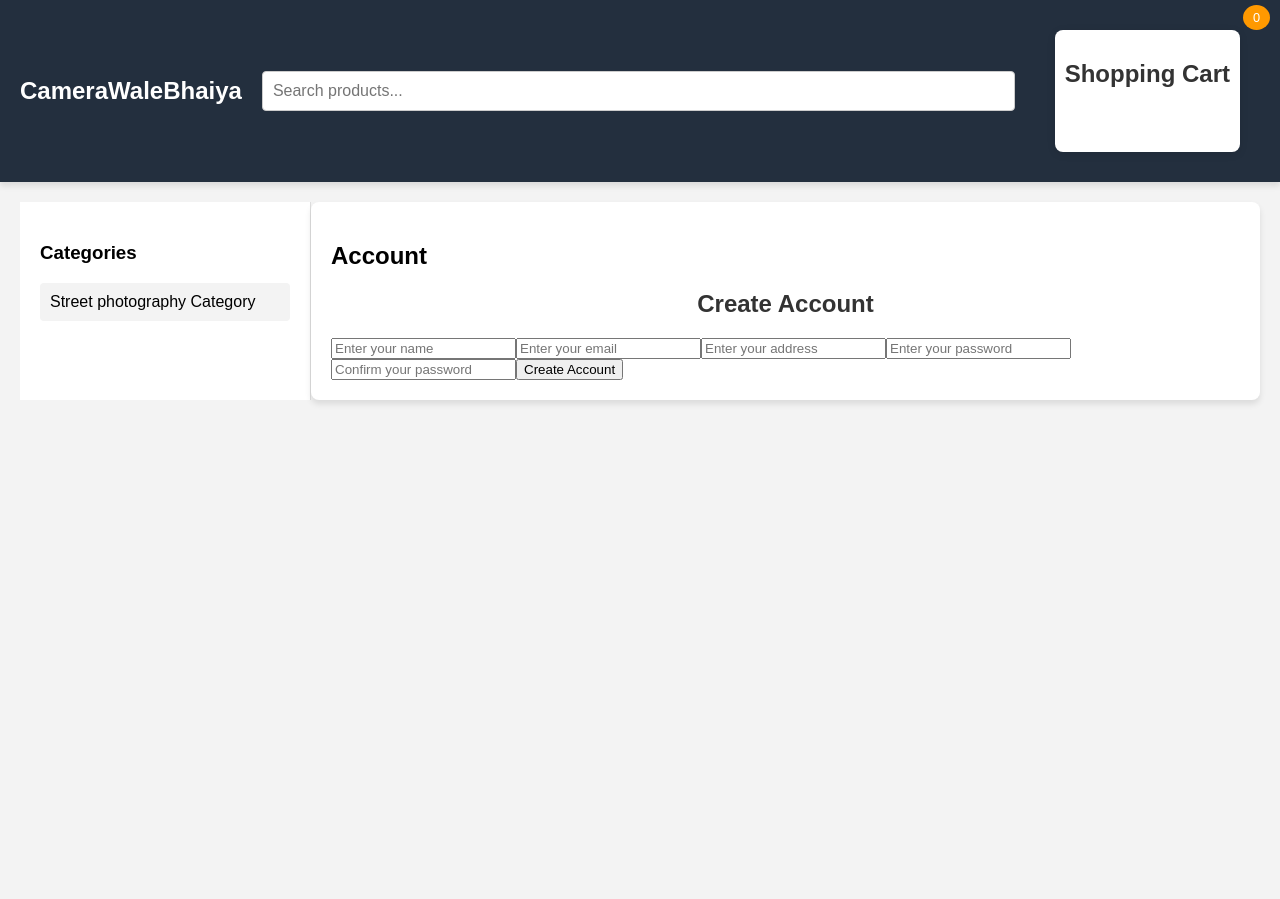
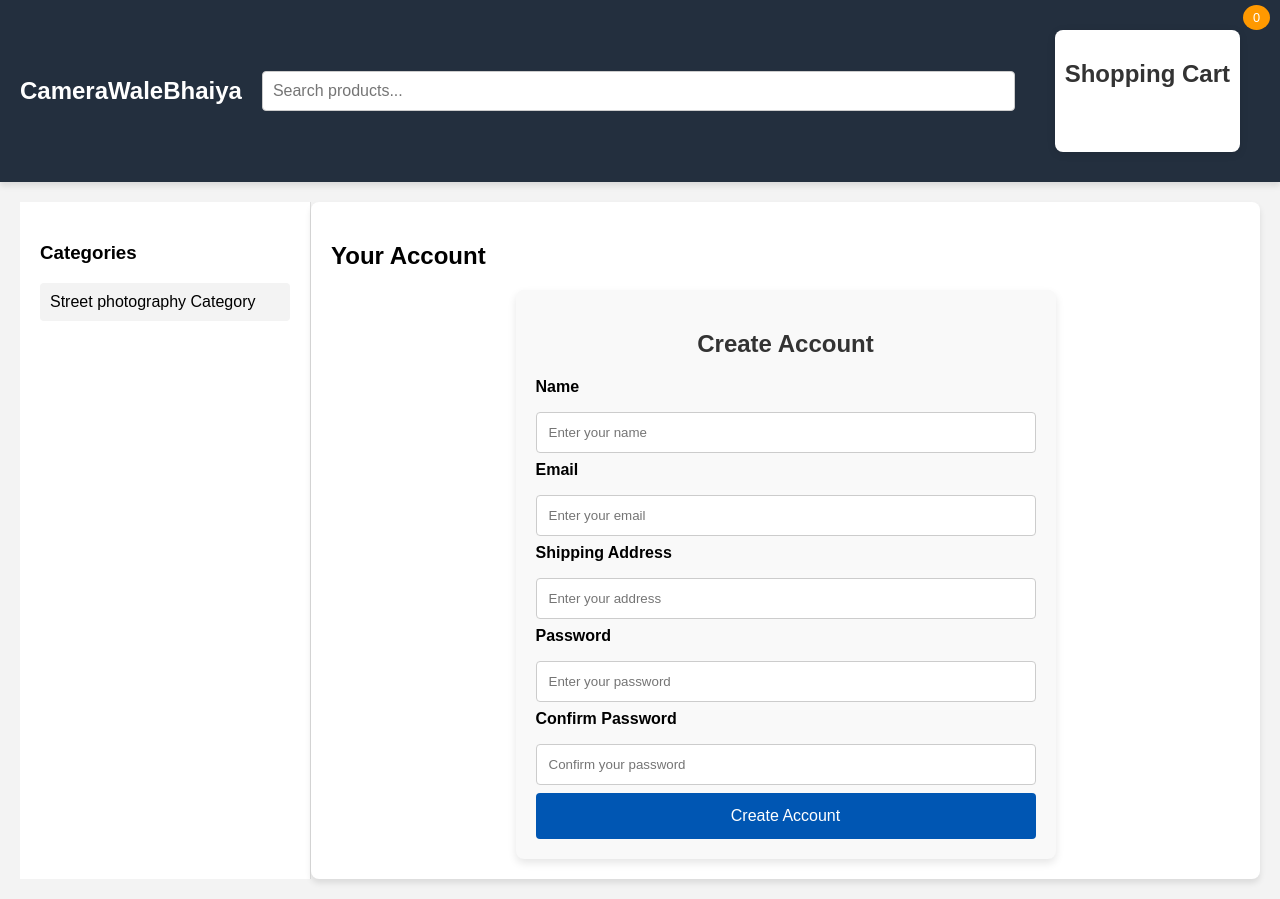
Before and after one commit to PoojanParmar/ecommerce, a React (Create React App) app in the folder frontend/: page /account in a window 1280 px wide. Before the commit the page ends 800 px from the top, so only its background shows below. Built offline with nearby package versions, Linux system fonts and the light colour scheme.

Commit message:
create account

```diff
--- /dev/null
+++ b/frontend/src/components/AccountForm.css
@@ -0,0 +1,59 @@
+/* AccountForm.css */
+.account-form {
+    max-width: 500px;
+    margin: 0 auto;
+    padding: 20px;
+    background-color: #f9f9f9;
+    border-radius: 8px;
+    box-shadow: 0 4px 8px rgba(0, 0, 0, 0.1);
+  }
+
+  .account-form h2 {
+    text-align: center;
+    margin-bottom: 20px;
+  }
+
+  .account-form label {
+    display: block;
+    margin-bottom: 8px;
+    font-weight: bold;
+  }
+
+  .account-form input {
+    width: 100%;
+    padding: 12px;
+    margin: 8px 0;
+    border-radius: 4px;
+    border: 1px solid #ccc;
+    box-sizing: border-box;
+  }
+
+  .account-form input:focus {
+    outline: none;
+    border-color: #0056b3;
+  }
+
+  .account-form button {
+    width: 100%;
+    padding: 14px;
+    background-color: #0056b3;
+    color: white;
+    border: none;
+    border-radius: 4px;
+    font-size: 16px;
+    cursor: pointer;
+  }
+
+  .account-form button:hover {
+    background-color: #004494;
+  }
+
+  .account-form input[type="password"] {
+    font-family: sans-serif;
+  }
+
+  .account-form .error {
+    color: red;
+    font-size: 12px;
+    margin-top: -10px;
+  }
--- a/frontend/src/components/AccountForm.js
+++ b/frontend/src/components/AccountForm.js
@@ -1,4 +1,5 @@
 import React, { useState } from 'react';
+import './AccountForm.css';
 
 const AccountForm = ({ onSave, existingUserData }) => {
   const [name, setName] = useState(existingUserData ? existingUserData.name : '');
@@ -10,7 +11,7 @@ const AccountForm = ({ onSave, existingUserData }) => {
   const handleSubmit = (e) => {
     e.preventDefault();
 
-    // Validation for password match
+    // Validate password match
     if (password !== confirmPassword) {
       alert('Passwords do not match!');
       return;
@@ -20,45 +21,61 @@ const AccountForm = ({ onSave, existingUserData }) => {
       name,
       email,
       address,
-      password,
+      password, // Password only used during account creation
     };
 
-    onSave(userData); // Assuming onSave is passed to save data
+    onSave(userData); // Calling the onSave function passed as a prop
   };
 
   return (
-    <form onSubmit={handleSubmit}>
+    <form className="account-form" onSubmit={handleSubmit}>
       <h2>{existingUserData ? 'Edit Your Account' : 'Create Account'}</h2>
+
+      <label>Name</label>
       <input
         type="text"
         value={name}
         onChange={(e) => setName(e.target.value)}
         placeholder="Enter your name"
+        required
       />
+
+      <label>Email</label>
       <input
         type="email"
         value={email}
         onChange={(e) => setEmail(e.target.value)}
         placeholder="Enter your email"
+        required
       />
+
+      <label>Shipping Address</label>
       <input
         type="text"
         value={address}
         onChange={(e) => setAddress(e.target.value)}
         placeholder="Enter your address"
+        required
       />
+
+      <label>Password</label>
       <input
         type="password"
         value={password}
         onChange={(e) => setPassword(e.target.value)}
         placeholder="Enter your password"
+        required={!existingUserData}
       />
+
+      <label>Confirm Password</label>
       <input
         type="password"
         value={confirmPassword}
         onChange={(e) => setConfirmPassword(e.target.value)}
         placeholder="Confirm your password"
+        required={!existingUserData}
       />
+
       <button type="submit">{existingUserData ? 'Update Account' : 'Create Account'}</button>
     </form>
   );
--- a/frontend/src/components/AccountPage.js
+++ b/frontend/src/components/AccountPage.js
@@ -1,25 +1,18 @@
 import React, { useState } from 'react';
-import AccountForm from './AccountForm'; // Ensure this is correct
+import AccountForm from './AccountForm';
 
 const AccountPage = () => {
-  const [user, setUser] = useState(null); // Store logged-in user data (if available)
+  const [user, setUser] = useState(null); // Store user data
 
-  // Function to handle saving user data (new or updated)
+  // Save user data (new or updated)
   const saveAccountData = (userData) => {
-    if (user) {
-      // If user is logged in, update their information
-      alert('Account updated successfully!');
-      setUser({ ...user, ...userData });
-    } else {
-      // If no user, create a new account
-      alert('Account created successfully!');
-      setUser(userData);
-    }
+    setUser(userData);
+    alert('Account information saved successfully!');
   };
 
   return (
     <div>
-      <h1>Account</h1>
+      <h1>Your Account</h1>
       <AccountForm onSave={saveAccountData} existingUserData={user} />
       {user && (
         <div>
```
